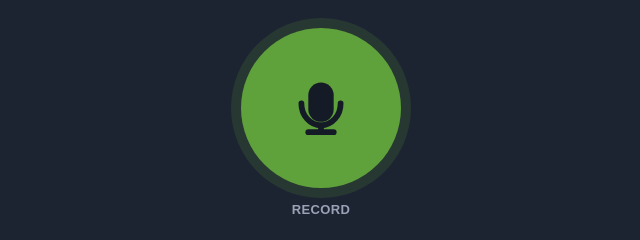
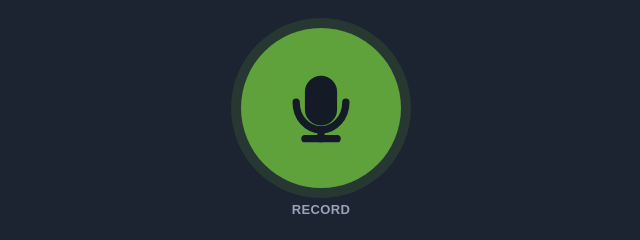
Before and after one commit to beaven1965/sermon-echo, a website: page index.html in a window 1280 px wide. Shown: the part 296-536 px from the top of the page, 319-959 px from the left. Drawn offline with Linux system fonts and the light colour scheme.

Commit message:
"Bigger mic icon"

```diff
--- a/index.html
+++ b/index.html
@@ -1214,7 +1214,7 @@
     <div class="home-view" id="homeView">
       <button class="home-icon-btn" id="homeRecordBtn" aria-label="Record">
         <span class="home-icon-circle home-record-only">
-          <svg width="60" height="60" viewBox="0 0 52 52" fill="none">
+          <svg width="76" height="76" viewBox="0 0 52 52" fill="none">
             <rect x="15" y="4" width="22" height="34" rx="11" fill="#151B26"/>
             <path d="M9 22 A17 19 0 0 0 43 22" stroke="#151B26" stroke-width="5" stroke-linecap="round" fill="none"/>
             <line x1="26" y1="41" x2="26" y2="47" stroke="#151B26" stroke-width="5" stroke-linecap="round"/>
```
